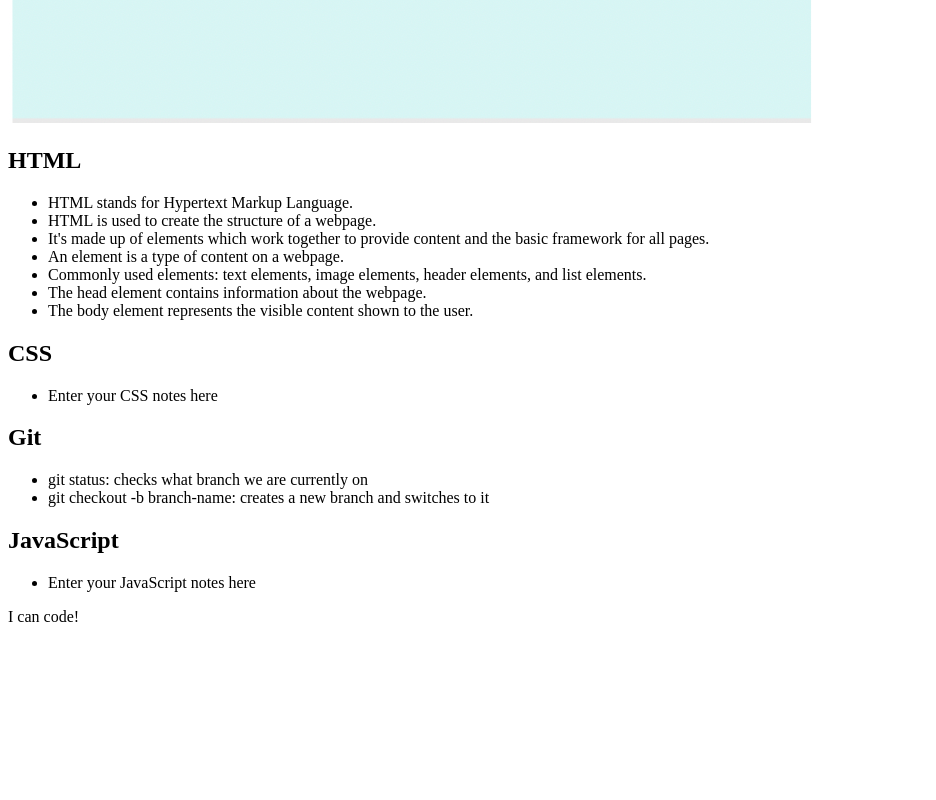
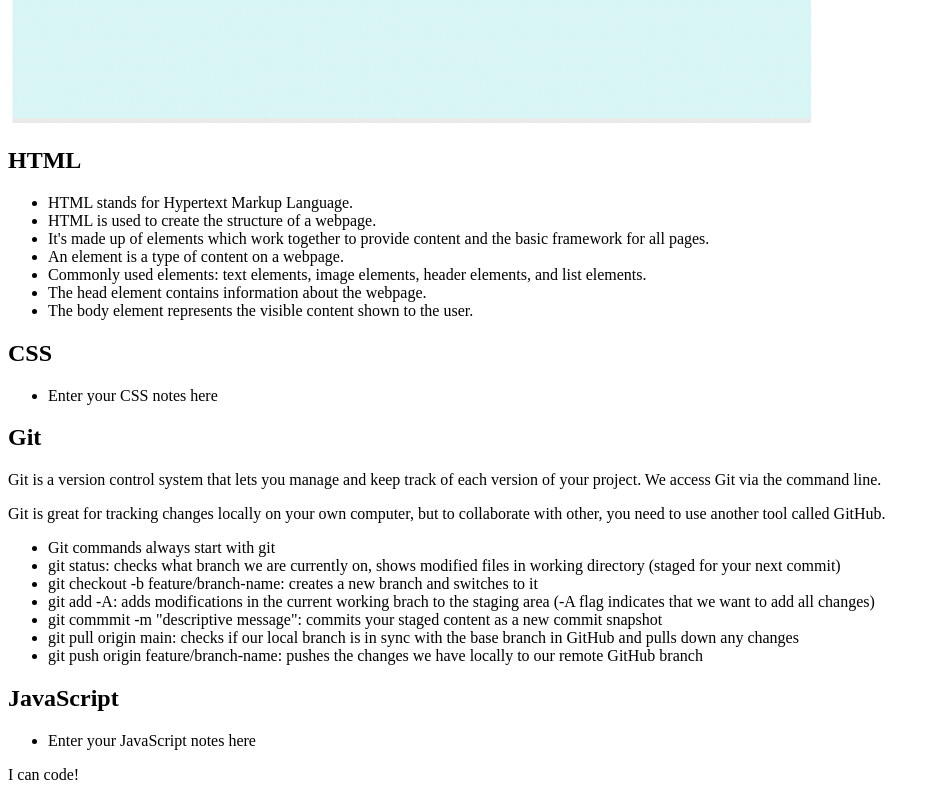
Before and after one commit to smdann/prework-study-guide, a plain HTML site: page prework-study-guide/index.html in a window 1280 px wide. Shown: the part 733-1533 px from the top of the page, without its empty margins (0-936 px from the left). Before the commit the page ends 1375 px from the top, so only its background shows below. Drawn offline with Linux system fonts and the light colour scheme.

Commit message:
Added code to Git section of HTML file

```diff
--- a/prework-study-guide/index.html
+++ b/prework-study-guide/index.html
@@ -37,9 +37,16 @@
 
       <section class="card" id="git-section">
         <h2>Git</h2>
+        <p>Git is a version control system that lets you manage and keep track of each version of your project. We access Git via the command line.</p>
+        <p>Git is great for tracking changes locally on your own computer, but to collaborate with other, you need to use another tool called GitHub.</p>
         <ul>
-          <li>git status: checks what branch we are currently on</li>
-          <li>git checkout -b branch-name: creates a new branch and switches to it</li>
+          <li>Git commands always start with git</li>
+          <li>git status: checks what branch we are currently on, shows modified files in working directory (staged for your next commit)</li>
+          <li>git checkout -b feature/branch-name: creates a new branch and switches to it</li>
+          <li>git add -A: adds modifications in the current working brach to the staging area (-A flag indicates that we want to add all changes)</li>
+          <li>git commmit -m "descriptive message": commits your staged content as a new commit snapshot</li>
+          <li>git pull origin main: checks if our local branch is in sync with the base branch in GitHub and pulls down any changes</li>
+          <li>git push origin feature/branch-name: pushes the changes we have locally to our remote GitHub branch</li>
         </ul>
 
       </section>
```
